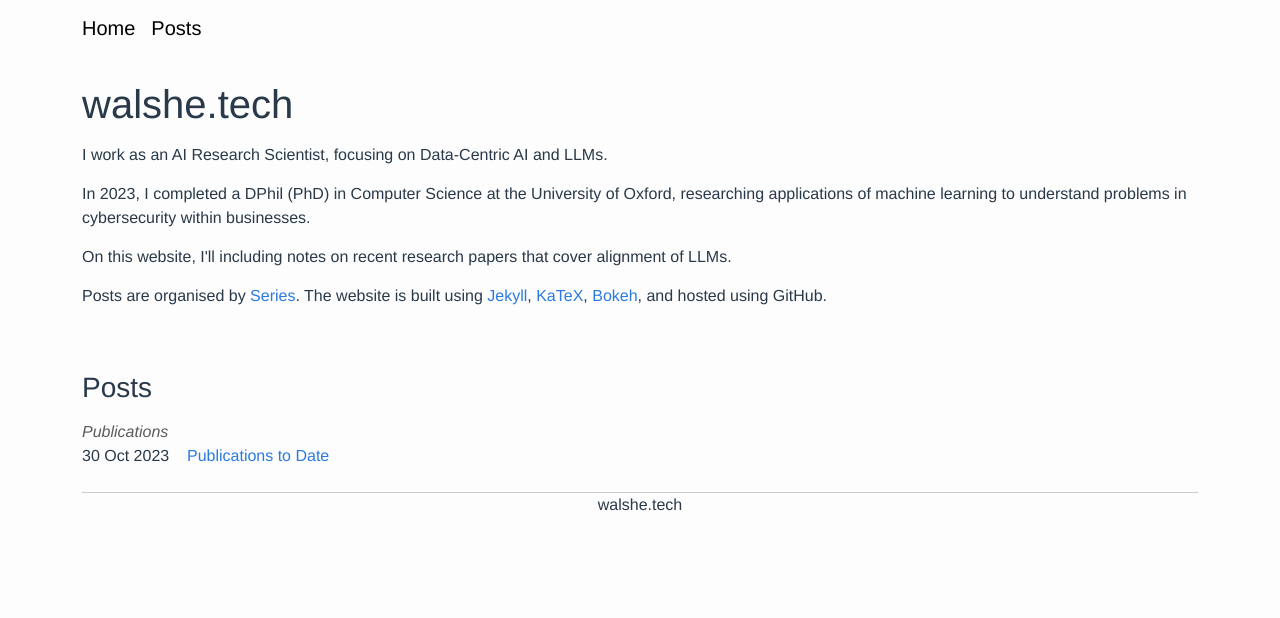
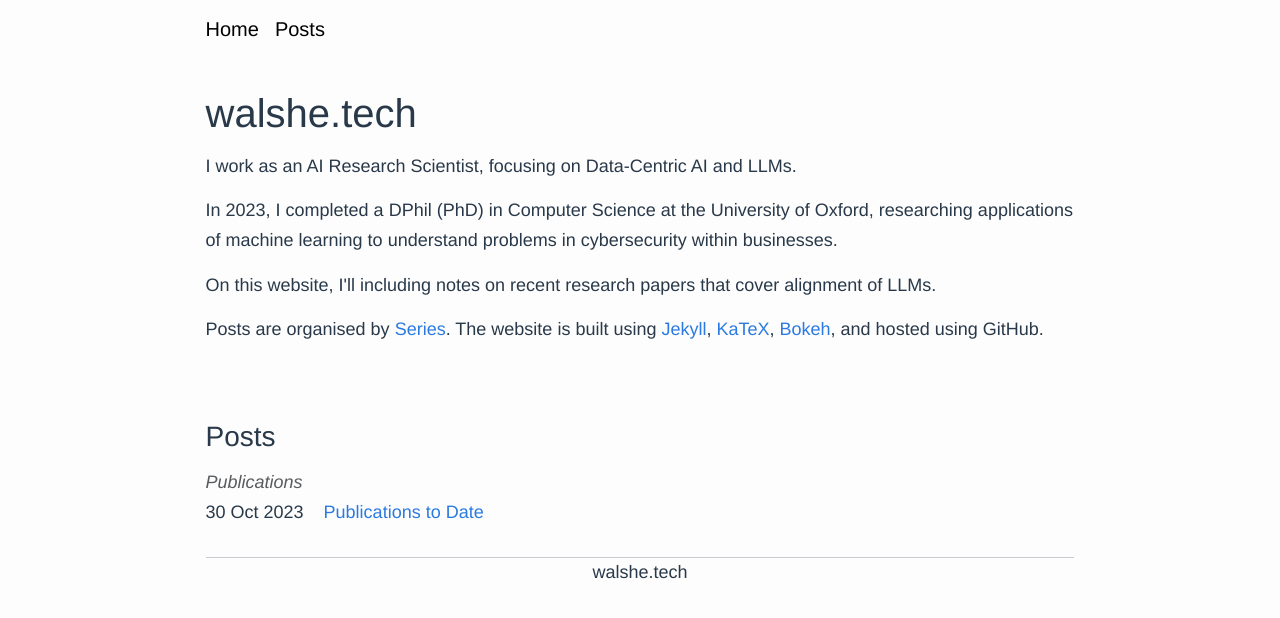
Before and after one commit to t-walshe/t-walshe.github.io, a Jekyll site: the page built from index.html, in a window 1280 px wide. Shown: the top 618 px of the page. Built offline with Jekyll 4.4.1, drawn with Linux system fonts in a browser that asks for light colours.

Commit message:
Constrained page width to 90 characters

```diff
--- a/_layouts/default.html
+++ b/_layouts/default.html
@@ -4,7 +4,7 @@
     {% include head.html %}
 
     <body>
-        <div class="container" >
+        <div class="container measure" >
             {% include navbar.html %}
 
             <br/>
--- a/_sass/main.scss
+++ b/_sass/main.scss
@@ -201,3 +201,60 @@
          }
      }
  }
+
+
+ /* --- Readable text column --- */
+:root {
+  /* 90 characters per line is the target “measure” */
+  --measure: 90ch;
+
+  /* Base body sizing — tweak to taste */
+  --font-size: clamp(16px, 0.4vw + 15px, 18px);
+  --line-height: 1.65;
+}
+
+/* Apply the measure to your content wrapper */
+.measure {
+  /* Constrain the inline size to target, but never exceed the viewport on small screens */
+  max-inline-size: min(var(--measure), 92vw);
+  margin-inline: auto;           /* center the column */
+  padding-inline: 1rem;          /* breathing room at tiny widths */
+  font-size: var(--font-size);
+  line-height: var(--line-height);
+  text-rendering: optimizeLegibility;
+  -webkit-font-smoothing: antialiased;
+  text-wrap: pretty;             /* nicer line breaks (supported in modern browsers) */
+  hyphens: auto;                 /* better breaks for long words */
+}
+
+/* Improve rhythm inside the column */
+.measure p,
+.measure li {
+  max-inline-size: var(--measure); /* re-assert measure for nested blocks */
+}
+
+.measure p + p { margin-block-start: 0.8em; }
+
+/* Headings should not look wider than body text (cap their line length too) */
+.measure h1, .measure h2, .measure h3,
+.measure h4, .measure h5, .measure h6 {
+  max-inline-size: var(--measure);
+  line-height: 1.2;
+  text-wrap: balance;            /* reduce ragged headings (modern browsers) */
+}
+
+/* Media and code: stay within the column, but don’t wrap code weirdly */
+.measure img, .measure video, .measure figure {
+  display: block;
+  max-inline-size: 100%;
+  height: auto;
+}
+
+.measure pre {
+  overflow-x: auto;              /* allow horizontal scroll for long code lines */
+  padding: 0.75rem 1rem;
+  border-radius: 8px;
+}
+
+/* Optional: nicer lists inside the column */
+.measure ul, .measure ol { padding-inline-start: 1.2em; }
```
